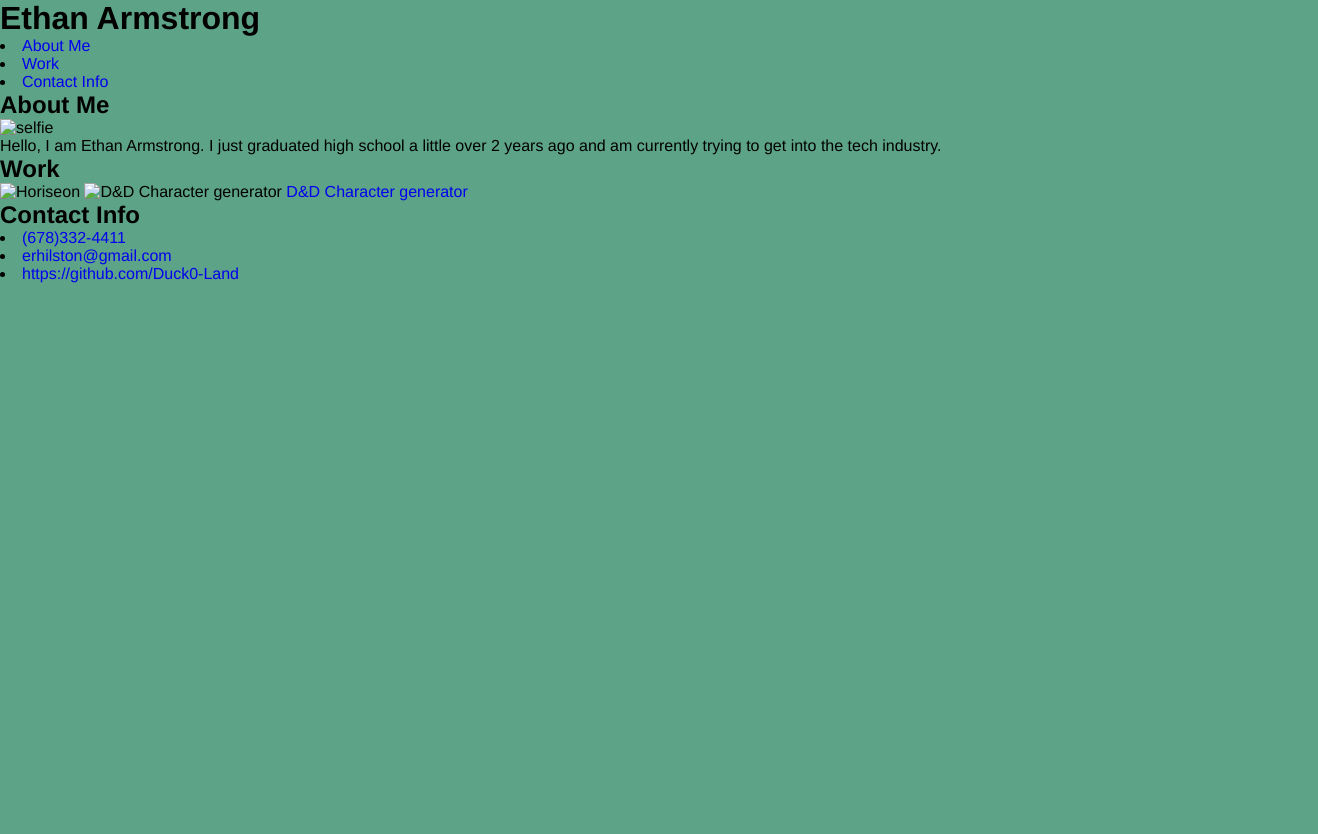
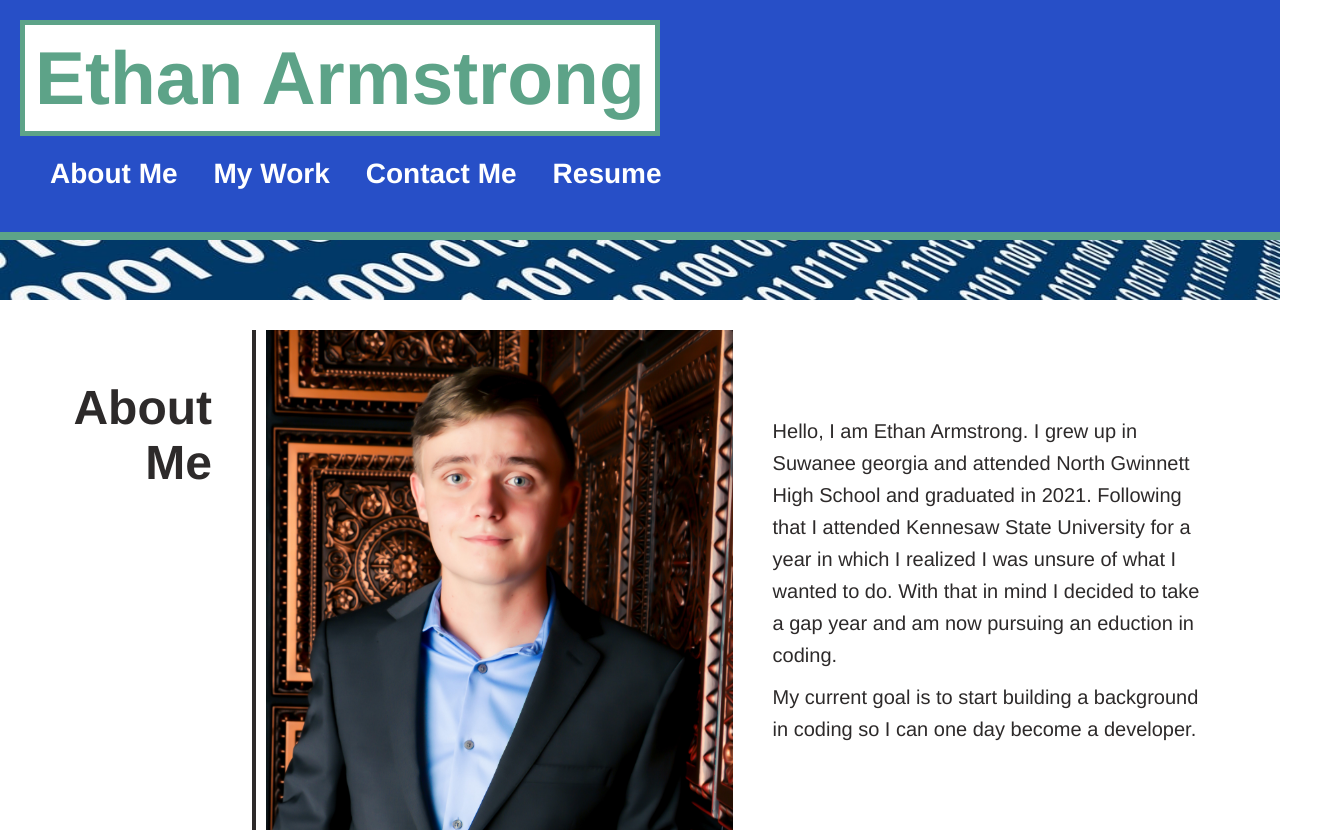
Before and after one commit to Duck0-Land/myPortfolio, a plain HTML site: page index.html in a window 1280 px wide. Shown: the top 834 px of the page, 1318 px wide, since content can reach past the window. Before the commit the page ends 800 px from the top, so only its background shows below. Drawn offline with Linux system fonts and the light colour scheme.

Commit message:
finished css styling

```diff
--- a/assets/style.css
+++ b/assets/style.css
@@ -1,38 +1,232 @@
-/*general body settings*/
+/*general settings*/
 * {
     margin: 0;
     padding: 0;
     box-sizing: border-box;
 }
 
-
-
 :root {
-    --color_1: #274fc7;
-    --color_2: #000000;
-    --color_3: #FFFFFF;
-    --color_4: #808080;
-    --color_5: #5da388;
-}
-
-a {
-    text-decoration: none;
+    --primary: #274fc7;
+    --secondary: #ffffff;
+    --color: #2d2a2a;
+    --pop: #5da388;
 }
 
 body {
     font-family: Helvetica, Arial, sans-serif;
-    color: var(--color_2);
-    background-color: var(--color_5);
+    color: var(--color);
+    background-color: var(--secondary);
 }
-/*header*/
-.headcontainer {
+
+.title {
+    border-right: 4px solid var(--color);
+    min-height: 100%;
+    text-align: right;
+    padding-right: 40px;
+    min-width: 20%;
+    max-width: 20%;
+    justify-content: center;
+}
+
+.title h2 {
+    font-size: 48px;
+    display: flex;
+    justify-content: center;
+    padding: 50px 0;
+}
+
+.content-wrapper {
+    width: 80%;
+    display: flex;
+    justify-content: center;
+    align-items: center;
+}
+
+.banner img{
+    display: flex;
+    width: 100vw;
+    height: 300px;
+    background-size: cover;
+    background-position: center;
+    justify-content: flex-end;
+    align-items: flex-end;
+}
+/*section end*/
+
+
+/* header styling start */
+header {
+    background-color: var(--primary);
     display: flex;
     justify-content: space-between;
+    flex-wrap: wrap;
+    padding: 20px;
+    border-bottom: 8px solid var(--pop);
+    position: absolute;
+    position: fixed;
+    width: 100%;
+}
 
-    width: 101%;
-    flex-direction: column;
-    background-color: var(--color_4);
-    padding: 50px;
+head {
+    box-shadow: 3px 3px 5px rgba(0,0,0,0.5);
 }
-/**/
-/**/
+
+header h1 {
+    color: var(--pop);
+    font-size: 75px;
+    font-weight: bold;
+    background-color: var(--secondary);
+    padding: 10px;
+    border: 5px solid var(--pop);
+    justify-self: center;
+}
+
+header a {
+    text-decoration: none;
+    color: var(--secondary);
+}
+
+header nav ul {
+    display: flex;
+    flex-wrap: wrap;
+    justify-content: center;
+    list-style: none;
+}
+
+header nav {
+    margin: 22px;
+}
+
+header nav ul li a {
+    padding: 8px;
+    font-size: 28px;
+    margin: 20px 20px 0 0;
+    font-weight: bold;
+}
+
+header nav ul li a:hover {
+    background: var(--pop);
+    color: var(--primary);
+    border-radius: 15px;
+}
+/*section end*/
+
+
+/*about me*/
+.aboutme {
+    display: flex;
+    justify-content: space-between;
+    flex-wrap: wrap;
+    padding-top: 30px;
+    margin-bottom: 30px;
+}
+
+.aboutme img{
+    margin-left: 10px;
+}
+
+.aboutme p {
+    font-size: 20px;
+    padding: 0 30px;
+    line-height: 1.6;
+    width: 90%;
+    display: flex;
+    align-items: flex-end;
+    margin: 10px;
+
+
+}
+/*section end*/
+
+
+/*my work*/
+.mywork {
+    display: flex;
+    flex-wrap: wrap;
+    padding-top: 30px;
+    margin-bottom: 30px;
+}
+
+.projectsgrid{
+    display: flex;
+    flex-wrap: wrap;
+    flex-direction: row;
+    justify-content: center;
+}
+
+.projects{
+    height: 300px;
+    width: 900px;
+    background-size: cover;
+
+}
+
+#horiseon{
+    background-image: url(./img/Horiseon.jpg);
+    background-size: cover;
+    margin: 100px;
+}
+
+#passgen{
+    background-image: url(./img/pass\ gen.jpg);
+    background-size: cover;
+    margin: 100px;
+}
+
+#cquiz{
+    background-image: url(./img/);
+    background-size: cover;
+    margin: 100px;
+}
+
+#dgen{
+    background-image: url(./img/char.gen.jpg);
+    background-size: cover;
+    margin: 100px;
+}
+
+/*section end*/
+
+
+/*footer/contact me*/
+footer {
+    display: flex;
+    justify-content: space-between;
+    flex-wrap: wrap;
+    padding-top: 30px;
+    margin-bottom: 30px;
+}
+
+#contact-list {
+    width: 60%;
+}
+
+footer ul {
+    list-style: none;
+    display: flex;
+    flex-wrap: wrap;
+    justify-content: space-evenly;
+    align-content: center;
+    font-size: 30px;
+    font-weight: bolder;
+}
+
+footer ul li {
+    /*padding-bottom: 15px;*/
+    font-weight: bold;
+
+}
+
+footer ul li a {
+    text-decoration: none;
+    color: var(--primary);
+    padding: 8px;
+    font-weight: bold;
+}
+
+footer ul li a:hover {
+    background: var(--pop);
+    color: var(--secondary);
+    border-radius: 15px;
+}
+/*section end*/
--- a/index.html
+++ b/index.html
@@ -1,61 +1,90 @@
 <!DOCTYPE html>
 <html lang="en">
     <head>
-    <meta charset="UTF-8">
-    <meta name="viewport" content="width=device-width, initial-scale=1.0">
-    <title>
-        Portfolio
-    </title>
-    <link rel="stylesheet" href="./assets/style.css"/>
+        <meta charset="UTF-8" />
+        <meta name="viewport" content="width=device-width, initial-scale=1.0" />
+        <title>Ethans Portfolio</title>
+        <link rel="stylesheet" href="./assets/style.css" />
     </head>
 
-
     <body>
-    <!--header-->
-    <div id="headcontainer"><header>
-        <div><h1>Ethan Armstrong</h1></div>
+        <!--header and nav-->
+        <header>
+            <div id="head"><h1>Ethan Armstrong</h1></div>
+            <nav>
+                <ul>
                     <li>
-            <a href=".aboutme">About Me</a>
+                        <a href="#aboutme">About Me</a>
                     </li>
                     <li>
-            <a href=".work">Work</a>
+                        <a href="#mywork">My Work</a>
                     </li>
                     <li>
-            <a href=".contactinfo">Contact Info</a>
+                        <a href="#contactme">Contact Me</a>
                     </li>
-    </header></div>
+                    <li>
+                        <a href="">Resume</a>
+                    </li>
+                </ul>
+            </nav>
+        </header>
+
+        <section class="banner">
+            <img src="./assets/img/banner.jpg" alt="banner">
+        </section>
 
 
         <!--about me-->
-    <div id=".aboutme" class=".aboutme"><section>
+        <section id="aboutme" class="aboutme">
+            <div class="title">
                 <h2>About Me</h2>
-        <img src="" alt="selfie">
-        <p>Hello, I am Ethan Armstrong. I just graduated high school a little over 2 years ago and am currently trying to get into the tech industry.</p>
-    </section></div>
+            </div>
 
-    <!--work-->
-    <div id=".work"><section>
-        <h2>Work</h2>
-        <img src="" alt="Horiseon">
-        <img src="" alt="D&D Character generator">
-        <a href="https://thomasjshea.github.io/character-generator/">D&D Character generator</a>
-    </section></div>
+            <div class="content-wrapper">
+
+                <img src="./assets/img/headshot.jpg" alt="Selfie" height="500px" >
+                <div>
+                    <p>
+                        Hello, I am Ethan Armstrong. I grew up in Suwanee georgia and attended North Gwinnett High School and graduated in 2021. Following that I attended Kennesaw State University for a year in which I realized I was unsure of what I wanted to do. With that in mind I decided to take a gap year and am now pursuing an eduction in coding.
+                    </p>
+                    <p>
+                        My current goal is to start building a background in coding so I can one day become a developer.
+                    </p>
+                </div>
+            </div>
+        </section>
+
+        <!-- my work section start -->
+        <section id="mywork" class="mywork">
+            <div class="title"><h2>My Work</h2></div>
+            <div class="content-wrapper">
+                <div class = "projectsgrid">
+                    <a href="https://duck0-land.github.io/Horiseon.WebPage/" id="horiseon" class="projects"></a>
+                    <a href="https://duck0-land.github.io/Java-Password-Generator/" id="passgen" class="projects"></a>
+                    <a href="" id="cquiz" class="projects"></a>
+                    <a href="https://thomasjshea.github.io/character-generator/" id="dgen" class="projects"></a>
+                </div>
+            </div>
+        </section>
 
         <!--contact info-->
-    <div id=".contactinfo"><section>
-        <h2>Contact Info</h2>
+        <footer id="contactme">
+            <div class="title"><h2>Contact Me</h2></div>
+            <div class="content-wrapper">
+                <div id="contact-list">
+                    <ul>
                         <li>
-            <a href="(678)332-4411">(678)332-4411</a>
+                            <a href="erhilston@gmail.com">Email</a>
                         </li>
                         <li>
-            <a href="erhilston@gmail.com">erhilston@gmail.com</a>
+                            <a href="https://github.com/Duck0-Land" target="_blank">GitHub</a>
                         </li>
                         <li>
-            <a href="https://github.com/Duck0-Land">https://github.com/Duck0-Land</a>
+                            <p>(678)332-4411</p>
                         </li>
-    </section></div>
-
-
-
+                    </ul>
+                </div>
+            </div>
+        </footer>
     </body>
 </html>
```
Also changed, not shown: assets/img/Horiseon.jpg (added), assets/img/Snapchat-705350603.jpg (added), assets/img/banner.jpg (added), assets/img/char.gen.jpg (added), assets/img/headshot.jpg (added), assets/img/pass gen.jpg (added), 1 other file. Lines whose indentation alone changed are shown as unchanged.
